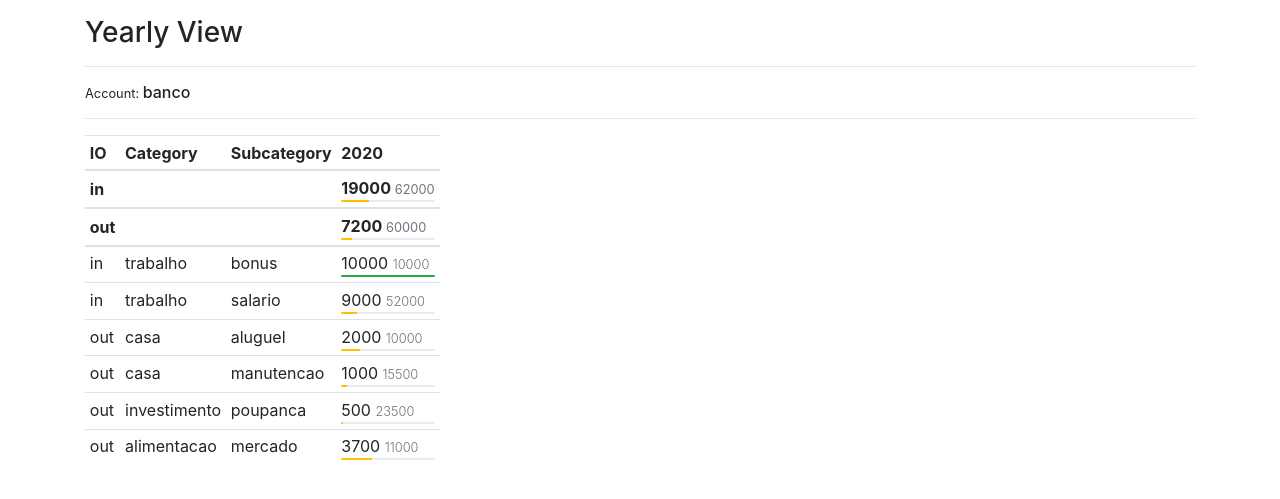
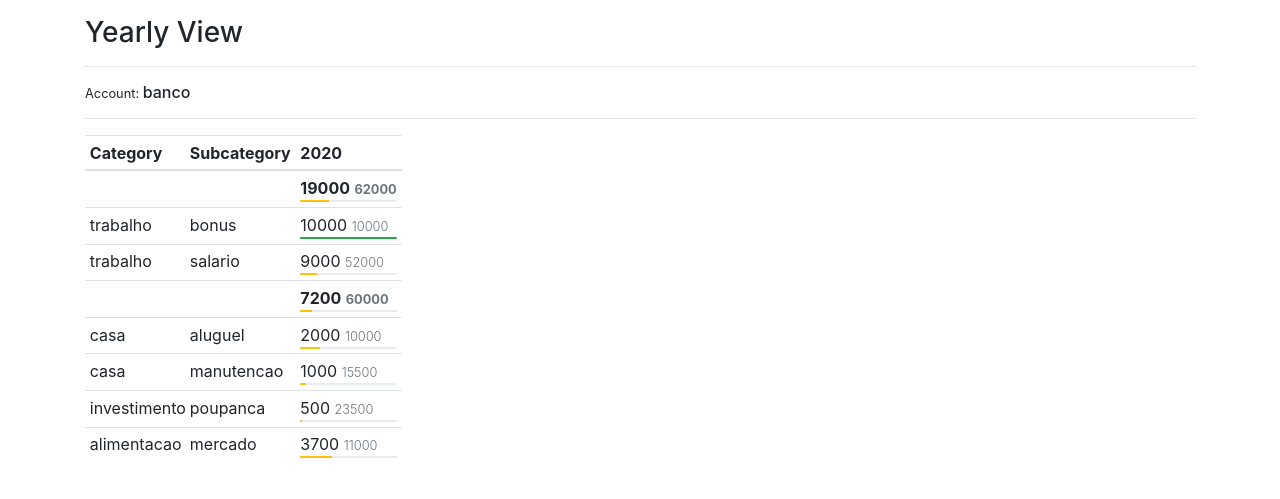
Before and after one commit to pettersonoaa/webapp_projecon, a Django app: page /budget/yearly in a window 1280 px wide. Shown: the part 56-555 px from the top of the page. Run offline with Django 3.2, Linux system fonts and the light colour scheme; a user stored in the database is signed in; data comes from the database, SQL or seed files in the repository; some libraries are stand-ins or nearby versions.

Commit message:
new table layout

```diff
--- a/budget/functions.py
+++ b/budget/functions.py
@@ -11,7 +11,7 @@ COLUMNS = {
     },
     'width': {
         'account__name': 80,
-        'category__name': 120,
+        'category__name': 150,
         'subcategory__name': 150,
         'io_type': 50
     }
@@ -113,23 +113,36 @@ def DictPivotTable (user, account, year=True, month=True, day=False):
     df = df.reset_index().drop(columns=['category__order', 'subcategory__order'], level=0)
 
     # populate dict
-    df_dict = {'cols': [], 'balance': [], 'rows': []}
+    df_dict = {
+        'cols': [],
+        'balance': [],
+        'rows': {
+            'in': {
+                'total': [],
+                'nontotal': []
+            },
+            'out': {
+                'total': [],
+                'nontotal': []
+            }
+        }
+    }
 
     # cols
     c = 0
     for col in df.columns.values:
-        if col[1] == '':
-            dict_dummy = {
-                'is_atribute': True,
-                'atribute': COLUMNS['label'][col[0]],
-                'sticky': c,
-                'width': COLUMNS['width'][col[0]]
-            }
-            df_dict['cols'].append(dict_dummy)
-        elif col[1] == 'value__sum_transaction':
-            date_label = datetime.strptime(str(col[0]), date_format_in)
-            date_label = date_label.strftime(date_format_out)
-            df_dict['cols'].append({'is_atribute': False, 'date': date_label})
+        if col[0] != 'io_type':
+            if col[1] == '':
+                dict_dummy = {
+                    'is_atribute': True,
+                    'atribute': COLUMNS['label'][col[0]],
+                    'sticky': c
+                }
+                df_dict['cols'].append(dict_dummy)
+            elif col[1] == 'value__sum_transaction':
+                date_label = datetime.strptime(str(col[0]), date_format_in)
+                date_label = date_label.strftime(date_format_out)
+                df_dict['cols'].append({'is_atribute': False, 'date': date_label})
         c += 1
 
     # balance
@@ -138,10 +151,11 @@ def DictPivotTable (user, account, year=True, month=True, day=False):
         'out': {'transaction': {}, 'budget': {}}
     }
     for col in df.columns.values:
-        if col[1] == 'value__sum_transaction':
-            for io_type in balance:
-                for value in balance[io_type]:
-                    balance[io_type][value][col[0]] = 0
+        if col[0] != 'io_type':
+            if col[1] == 'value__sum_transaction':
+                for io_type in balance:
+                    for value in balance[io_type]:
+                        balance[io_type][value][col[0]] = 0
     for rows in df.values.tolist():
         c = 0
         if 'out' in rows:
@@ -149,39 +163,44 @@ def DictPivotTable (user, account, year=True, month=True, day=False):
         else:
             io_type = 'in'
         for col in df.columns.values:
-            if col[1] == 'value__sum_transaction':
-                balance[io_type]['transaction'][col[0]] += rows[c]
-                balance[io_type]['budget'][col[0]] += rows[c-1]
+            if col[0] != 'io_type':
+                if col[1] == 'value__sum_transaction':
+                    balance[io_type]['transaction'][col[0]] += rows[c]
+                    balance[io_type]['budget'][col[0]] += rows[c-1]
             c += 1
     for io_type in balance:
         c = 0
         ratio = 0
         dict_row = []
         for col in df.columns.values:
-            if col[1] == '':
-                dict_dummy = {
-                    'is_atribute': True,
-                    'atribute': '',
-                    'sticky': c,
-                    'width': COLUMNS['width'][col[0]]
-                }
-                if col[0] == 'io_type':
-                    dict_dummy['atribute'] = io_type
-                dict_row.append(dict_dummy)
-            elif col[1] == 'value__sum_transaction':
-                transaction = balance[io_type]['transaction'][col[0]]
-                budget = balance[io_type]['budget'][col[0]]
-                ratio, ratio_color = RatioCalc(transaction, budget)
-                dict_dummy = {
-                    'is_atribute': False,
-                    'transaction': transaction,
-                    'budget': budget,
-                    'ratio': ratio,
-                    'ratio_color': ratio_color,
-                }
-                dict_row.append(dict_dummy)
+            if col[0] != 'io_type':
+                if col[1] == '':
+                    dict_dummy = {
+                        'is_atribute': True,
+                        'atribute': '',
+                        'sticky': c,
+                        'weight': 'bold'
+                    }
+                    if col[0] == 'io_type':
+                        dict_dummy['atribute'] = io_type
+                    dict_row.append(dict_dummy)
+                elif col[1] == 'value__sum_transaction':
+                    transaction = balance[io_type]['transaction'][col[0]]
+                    budget = balance[io_type]['budget'][col[0]]
+                    ratio, ratio_color = RatioCalc(transaction, budget)
+                    dict_dummy = {
+                        'is_atribute': False,
+                        'transaction': transaction,
+                        'budget': budget,
+                        'ratio': ratio,
+                        'ratio_color': ratio_color,
+                        'transaction_weight': 'bold',
+                        'budget_weight': 'bold'
+                    }
+                    dict_row.append(dict_dummy)
             c += 1
         df_dict['balance'].append(dict_row)
+        df_dict['rows'][io_type]['total'].append(dict_row)
 
     # rows
     for rows in df.values.tolist():
@@ -189,27 +208,34 @@ def DictPivotTable (user, account, year=True, month=True, day=False):
         ratio = 0
         dict_row = []
         for col in df.columns.values:
-            if col[1] == '':
-                dict_dummy = {
-                    'is_atribute': True,
-                    'atribute': rows[c],
-                    'sticky': c,
-                    'width': COLUMNS['width'][col[0]]
-                }
-                dict_row.append(dict_dummy)
-            elif col[1] == 'value__sum_transaction':
-                transaction, budget = rows[c], rows[c-1]
-                ratio, ratio_color = RatioCalc(transaction, budget)
-                dict_dummy = {
-                    'is_atribute': False,
-                    'transaction': transaction,
-                    'budget': budget,
-                    'ratio': ratio,
-                    'ratio_color': ratio_color,
-                }
-                dict_row.append(dict_dummy)
+            if col[0] != 'io_type':
+                if col[1] == '':
+                    dict_dummy = {
+                        'is_atribute': True,
+                        'atribute': rows[c],
+                        'sticky': c,
+                        'width': COLUMNS['width'][col[0]],
+                        'weight': 'normal'
+                    }
+                    dict_row.append(dict_dummy)
+                elif col[1] == 'value__sum_transaction':
+                    transaction, budget = rows[c], rows[c-1]
+                    ratio, ratio_color = RatioCalc(transaction, budget)
+                    dict_dummy = {
+                        'is_atribute': False,
+                        'transaction': transaction,
+                        'budget': budget,
+                        'ratio': ratio,
+                        'ratio_color': ratio_color,
+                        'transaction_weight': 'normal',
+                        'budget_weight': 'light'
+                    }
+                    dict_row.append(dict_dummy)
             c += 1
-        df_dict['rows'].append(dict_row)
+        if 'out' in rows:
+            df_dict['rows']['out']['nontotal'].append(dict_row)
+        else:
+            df_dict['rows']['in']['nontotal'].append(dict_row)
 
     return df_dict
 
--- a/budget/templates/budget/index.html
+++ b/budget/templates/budget/index.html
@@ -2,39 +2,28 @@
 {% block head_title_budget %}{{ title }}{% endblock %}
 {% block head_budget %}
 <style>
-
     .wrapper {
         position: relative;
         overflow: auto;
         white-space: nowrap;
     }
-
     .sticky-col {
         position: sticky;
         position: -webkit-sticky;
         background-color: white;
     }
-
-    .sticky-col-0 {
+    .sticky-col-1 {
+        width: 100px;
+        min-width: 100px;
+        max-width: 100px;
         left: 0px;
     }
-
-    .sticky-col-1 {
-        left: 20px;
+    .sticky-col-2 {
+        left: 100px;
     }
-
-    .sticky-col-2 {
-        left: 40px;
-    }
-
-    .sticky-col-3 {
-        left: 60px;
-    }
-
     th:hover {
         background-color: #ebebeb;
     }
-
 </style>
 {% endblock %}
 {% block content_budget %}
@@ -47,58 +36,39 @@
             <tr>
             {% for col in pivot_table.cols %}
                 {% if col.is_atribute %}
-                <th class="sticky-col sticky-col-{{ col.sticky }}" scope="col" witdh="{{ col.width }}px" min-width="{{ col.width }}px" max-width="{{ col.width }}px" left="{{ col.left }}px">{{ col.atribute }}</th>
+                <th class="sticky-col sticky-col-{{ col.sticky }}" scope="col">{{ col.atribute }}</th>
                 {% else %}
                 <th scope="col">{{ col.date }}</th>
                 {% endif %}
             {% endfor %}
             </tr>
-            {% for row in pivot_table.balance %}
+        </thead>
+        <tbody>
+            {% for io_name, io_rows in pivot_table.rows.items %}
+                {% for total_label, rows in io_rows.items %}
+                    {% for row in rows %}
                     <tr>
                         {% for col in row %}
                             {% if col.is_atribute %}
-                    <th class="align-middle sticky-col sticky-col-{{ col.sticky }}" scope="row" witdh="{{ col.width }}px" min-width="{{ col.width }}px" max-width="{{ col.width }}px" left="{{ col.left }}px">{{ col.atribute }}</th>
-                    {% else %}
-                        {% if col.transaction != 0 %}
-                        <th>
-                            {{ col.transaction|floatformat:"0" }}
-                            <small><a class="text-secondary">{{ col.budget|floatformat:"0" }}</a></small>
-                            <div class="progress" style="height: 2px;">
-                                <div class="progress-bar bg-{{col.ratio_color}}" role="progressbar" style="width:{{col.ratio}}%;"></div>
-                            </div>
-                        </th>
-                        {% else %}
-                        <th class="align-top">
-                            <a class="text-secondary">{{ col.budget|floatformat:"0" }}</a>
-                        </th>
-                        {% endif %}
-                    {% endif %}
-                {% endfor %}
-            </tr>
-            {% endfor %}
-        </thead>
-        <tbody>
-            {% for row in pivot_table.rows %}
-            <tr>
-                {% for col in row %}
-                    {% if col.is_atribute %}
-                    <th class="sticky-col sticky-col-{{ col.sticky }} font-weight-normal" scope="row" witdh="{{ col.width }}px" min-width="{{ col.width }}px" max-width="{{ col.width }}px" left="{{ col.left }}px">{{ col.atribute }}</th>
+                            <th class="sticky-col sticky-col-{{ col.sticky }} font-weight-{{ col.weight }}" scope="row">{{ col.atribute }}</th>
                             {% else %}
                             <td>
                                 {% if col.transaction != 0 %}
-                            {{ col.transaction|floatformat:"0" }}
-                            <small><a class="text-secondary font-weight-light">{{ col.budget|floatformat:"0" }}</a></small>
+                                    <a class="font-weight-{{ col.transaction_weight }}">{{ col.transaction|floatformat:"0" }}</a>
+                                    <small><a class="text-secondary font-weight-{{ col.budget_weight }}">{{ col.budget|floatformat:"0" }}</a></small>
                                     <div class="progress" style="height: 2px;">
                                         <div class="progress-bar bg-{{col.ratio_color}}" role="progressbar" style="width:{{col.ratio}}%;"></div>
                                     </div>
                                 {% else %}
-                            <a class="text-secondary font-weight-light">{{ col.budget|floatformat:"0" }}</a>
+                                    <a class="text-secondary font-weight-{{ col.budget_weight }}">{{ col.budget|floatformat:"0" }}</a>
                                 {% endif %}
                             </td>
                             {% endif %}
                         {% endfor %}
                     </tr>
                     {% endfor %}
+                {% endfor %}
+            {% endfor %}
         </tbody>
     </table>
     {% endfor %}
```
Lines whose indentation alone changed are shown as unchanged.
